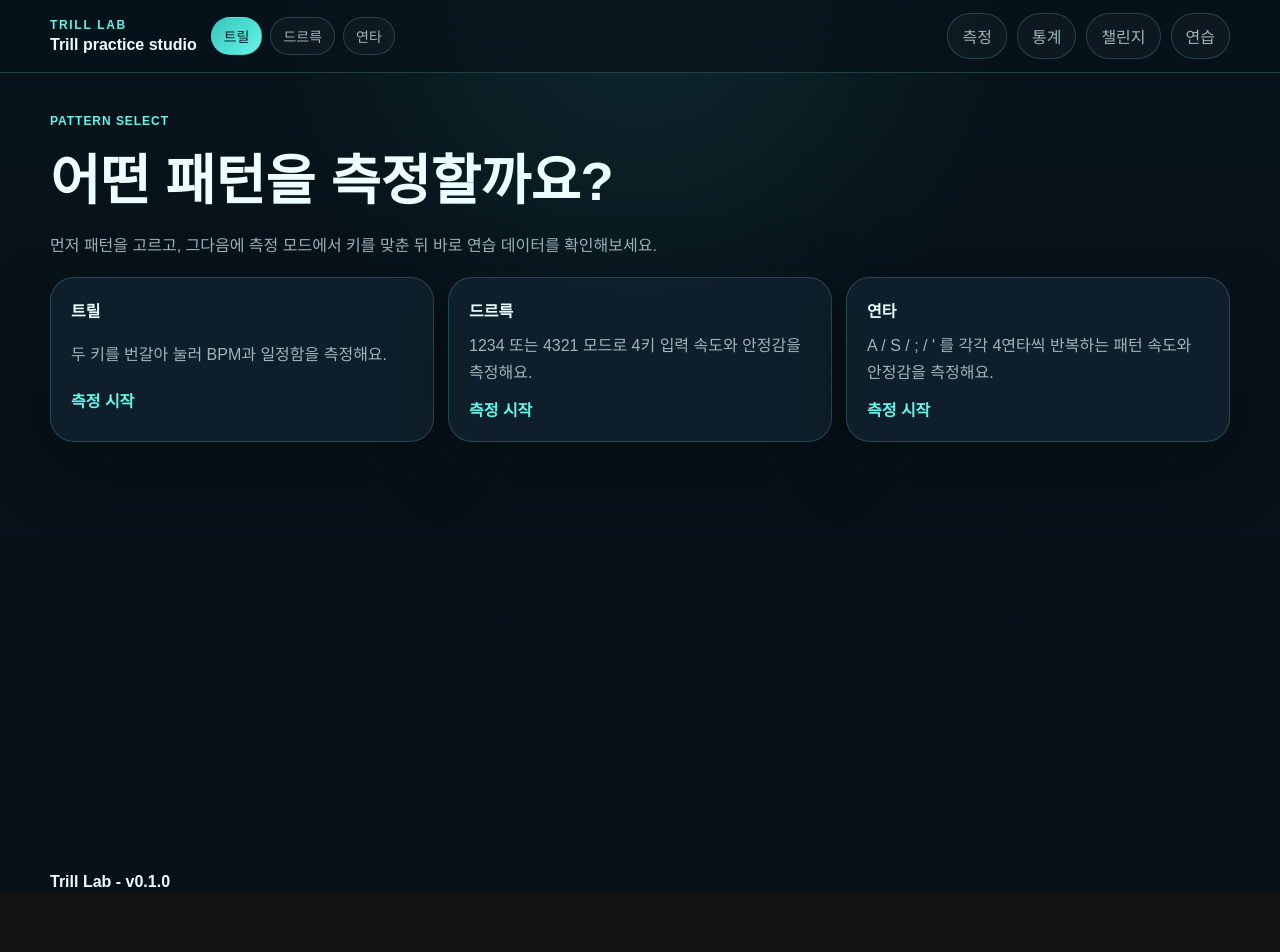
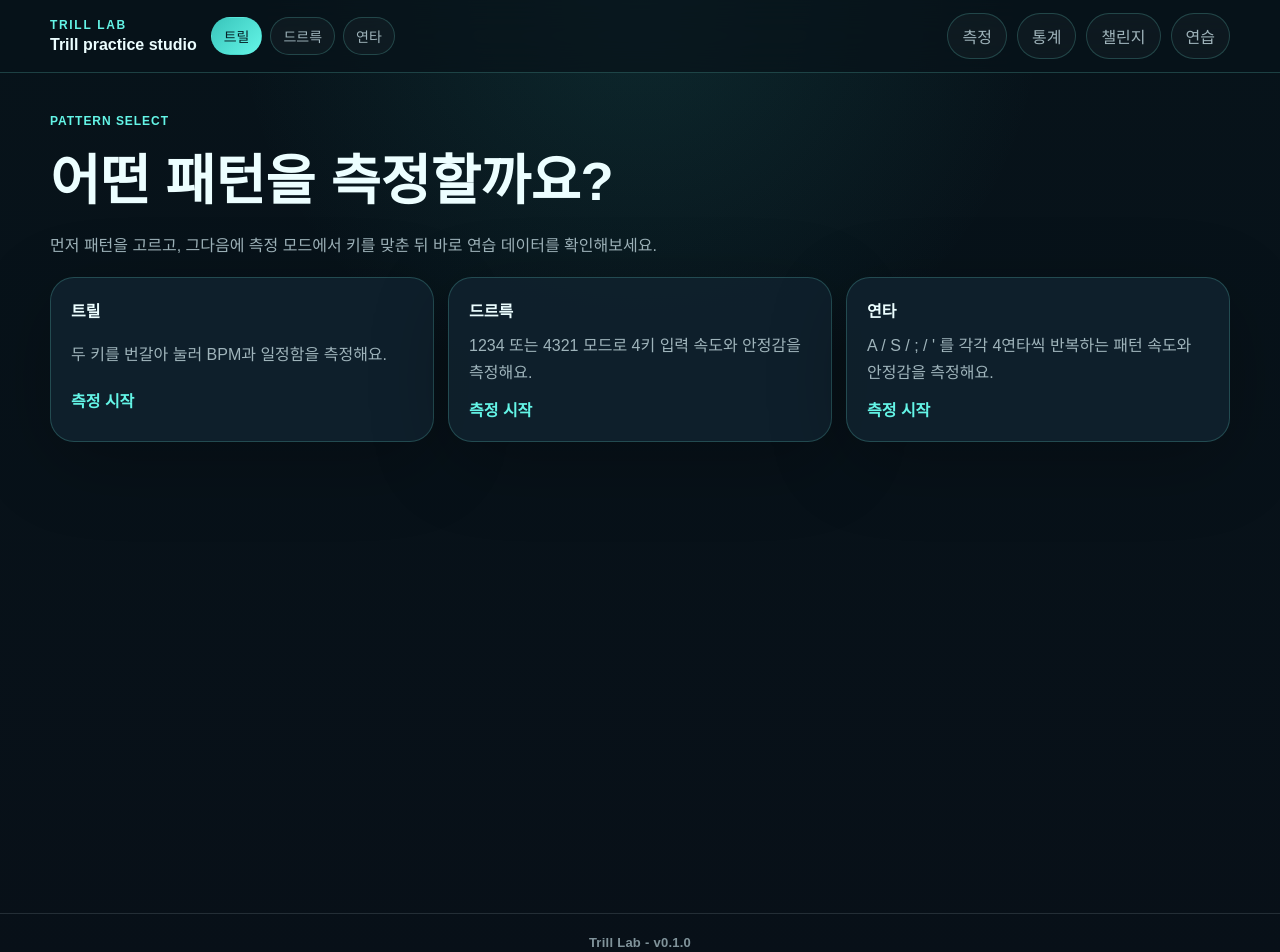
Before and after one commit to miku-agent/06_trill-lab, a Next.js app: page / in a window 1280 px wide. Shown: the top 952 px of the page. Before the commit the page ends 891 px from the top, so only its background shows below. Built offline with nearby package versions, Linux system fonts and the light colour scheme.

Commit message:
style(footer): soften release footer tone 🎵

```diff
--- a/src/app/globals.css
+++ b/src/app/globals.css
@@ -52,6 +52,22 @@ main {
   backdrop-filter: blur(18px);
   background: rgba(7, 19, 26, 0.72);
   border-bottom: 1px solid var(--line);
+}
+
+.site-footer {
+  margin-top: 40px;
+  border-top: 1px solid rgba(159, 180, 187, 0.18);
+}
+
+.site-footer-inner {
+  min-height: 56px;
+  display: flex;
+  align-items: center;
+  justify-content: center;
+  text-align: center;
+  color: rgba(159, 180, 187, 0.8);
+  font-size: 13px;
+  letter-spacing: 0.02em;
 }
 
 .site-header-inner {
```
